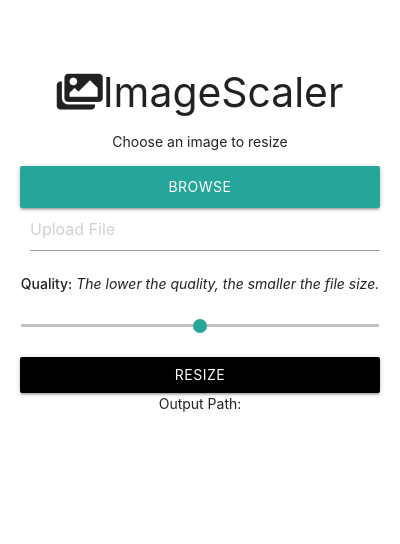
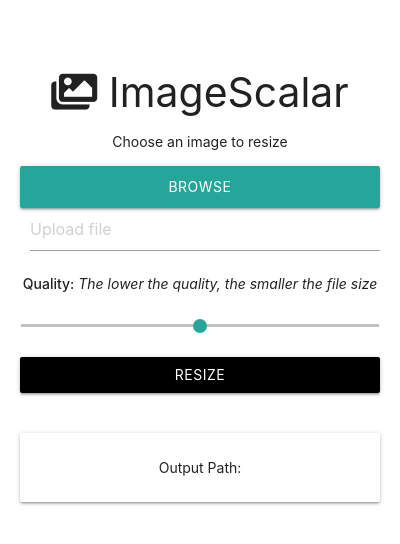
Before and after one commit to irfanseikh2011/ImageScaler, an Electron app: page app/index.html in a window 400 px wide. Drawn offline with Linux system fonts and the light colour scheme; no server answers.

Commit message:
getting the information about the picture and the required size

```diff
--- a/app/index.html
+++ b/app/index.html
@@ -14,34 +14,39 @@
     </head>
     <body>
         <div class="container center-align">
-           <h3><i class="fas fa-images"></i>ImageScaler</h3>
+            <h3><i class="fas fa-images"></i> ImageScalar</h3>
             <p>Choose an image to resize</p>
             <form id="image-form">
               <div class="file-field input-field">
                 <div class="btn">
                   <span>Browse</span>
-                       <input type="file" id="img">
+                  <input type="file" id="img" />
                 </div>
 
                 <div class="file-path-wrapper">
-                       <input type="text" class="file-path validate"
-                        placeholder="Upload File">
+                  <input
+                    type="text"
+                    class="file-path validate"
+                    placeholder="Upload file"
+                  />
                 </div>
               </div>
 
               <p>
                 <strong>Quality:</strong>
-                   <em> The lower the quality, the smaller the file size.</em>
+                <em>The lower the quality, the smaller the file size</em>
+              </p>
+              <p class="range-field">
+                <input type="range" min="0" max="100" id="slider" />
               </p>
 
-               <p class="range-field">
-                   <input type="range" min="0" max="100" id="slider">
-               </p>
+              <input type="submit" value="Resize" class="btn black" />
+            </form>
 
-               <input type="submit" value="Resize" class="btn black">
-           </form>
+            <div class="card output">
               <div class="card-content">
                 Output Path: <span id="output-path"></span>
+              </div>
             </div>
           </div>
        <script src="../assets/js/render.js"></script>
--- a/assets/js/render.js
+++ b/assets/js/render.js
@@ -1,7 +1,23 @@
-const path = require('path');
-const os = require('os');
+const path = require('path')
+      const os = require('os')
+      const { ipcRenderer } = require('electron')
 
-document.getElementById('output-path').innerText = path.join(
-    os.homedir(),
-    'ImageScaler'
-)
+      const form = document.getElementById('image-form')
+      const slider = document.getElementById('slider')
+      const img = document.getElementById('img')
+
+      document.getElementById('output-path').innerText = path.join(
+        os.homedir(),
+        'imageScaler'
+      )
+
+      //   Onsubmit
+      form.addEventListener('submit', (e) => {
+        e.preventDefault()
+
+        const imgPath = img.files[0].path
+        const quality = slider.value
+
+        console.log(imgPath,quality);
+
+      })
```
Lines whose indentation alone changed are shown as unchanged.
